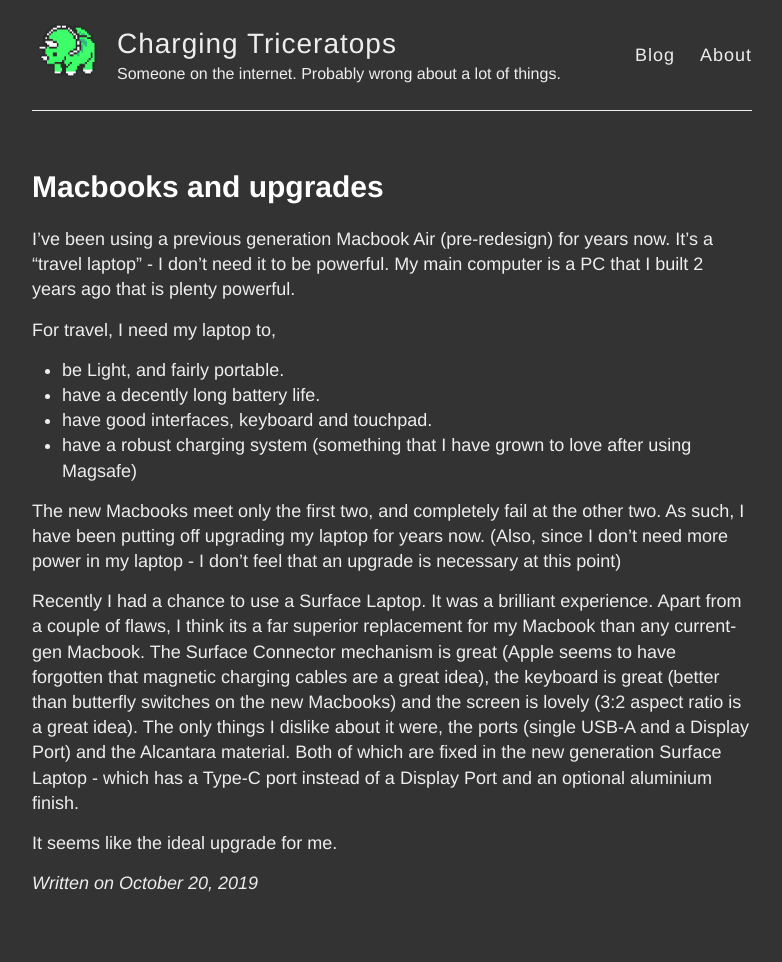
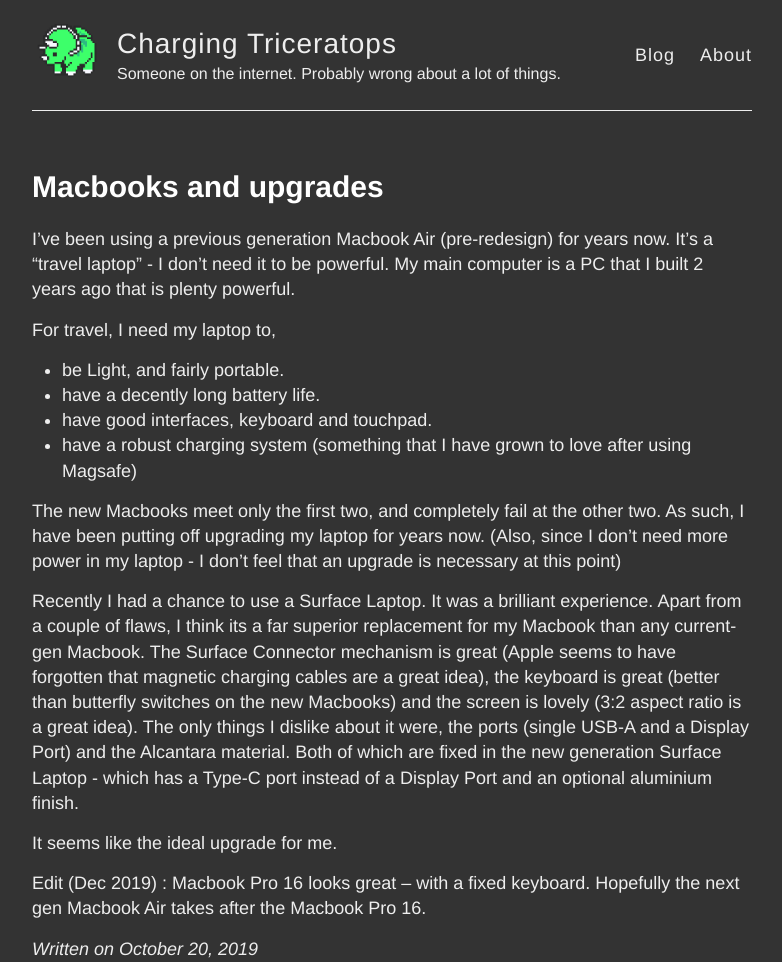
Before and after one commit to chargingtriceratops/chargingtriceratops-blog, a Jekyll site: the page built from _posts/2019/October/2019-10-20-macbooks-home-vs-hotel.markdown, in a window 1280 px wide. Shown: the whole page, without its empty margins (248-1030 px from the left). Built offline with Jekyll 4.4.1, drawn with Linux system fonts in a browser that asks for light colours; before the commit the page ends 900 px from its top, so only the background shows below that.

Commit message:
add edit.

```diff
--- a/_posts/2019/October/2019-10-20-macbooks-home-vs-hotel.markdown
+++ b/_posts/2019/October/2019-10-20-macbooks-home-vs-hotel.markdown
@@ -17,3 +17,5 @@
 Recently I had a chance to use a Surface Laptop. It was a brilliant experience. Apart from a couple of flaws, I think its a far superior replacement for my Macbook than any current-gen Macbook. The Surface Connector mechanism is great (Apple seems to have forgotten that magnetic charging cables are a great idea), the keyboard is great (better than butterfly switches on the new Macbooks) and the screen is lovely (3:2 aspect ratio is a great idea). The only things I dislike about it were, the ports (single USB-A and a Display Port) and the Alcantara material. Both of which are fixed in the new generation Surface Laptop - which has a Type-C port instead of a Display Port and an optional aluminium finish.
 
 It seems like the ideal upgrade for me.
+
+Edit (Dec 2019) : Macbook Pro 16 looks great -- with a fixed keyboard. Hopefully the next gen Macbook Air takes after the Macbook Pro 16.
```
